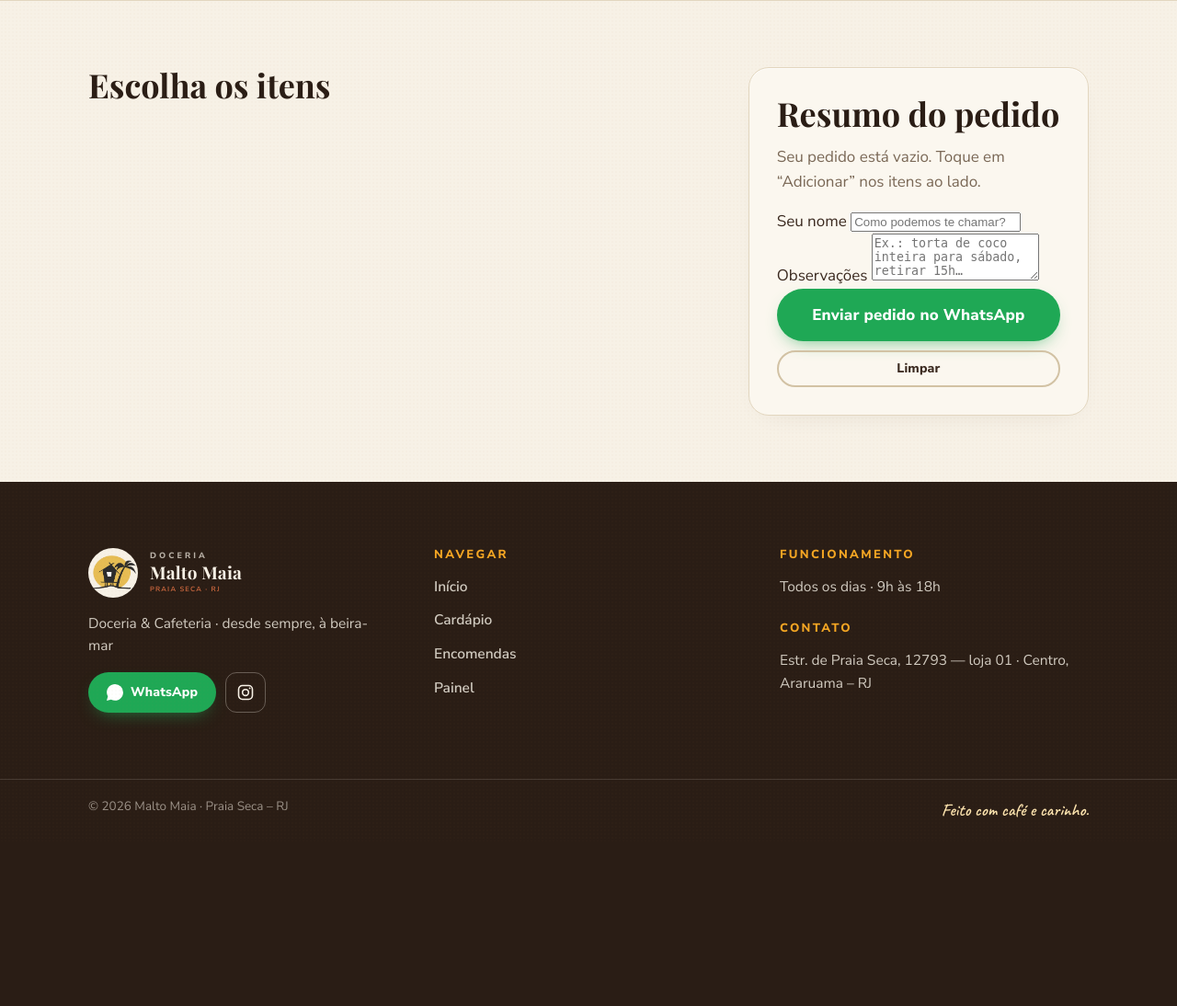
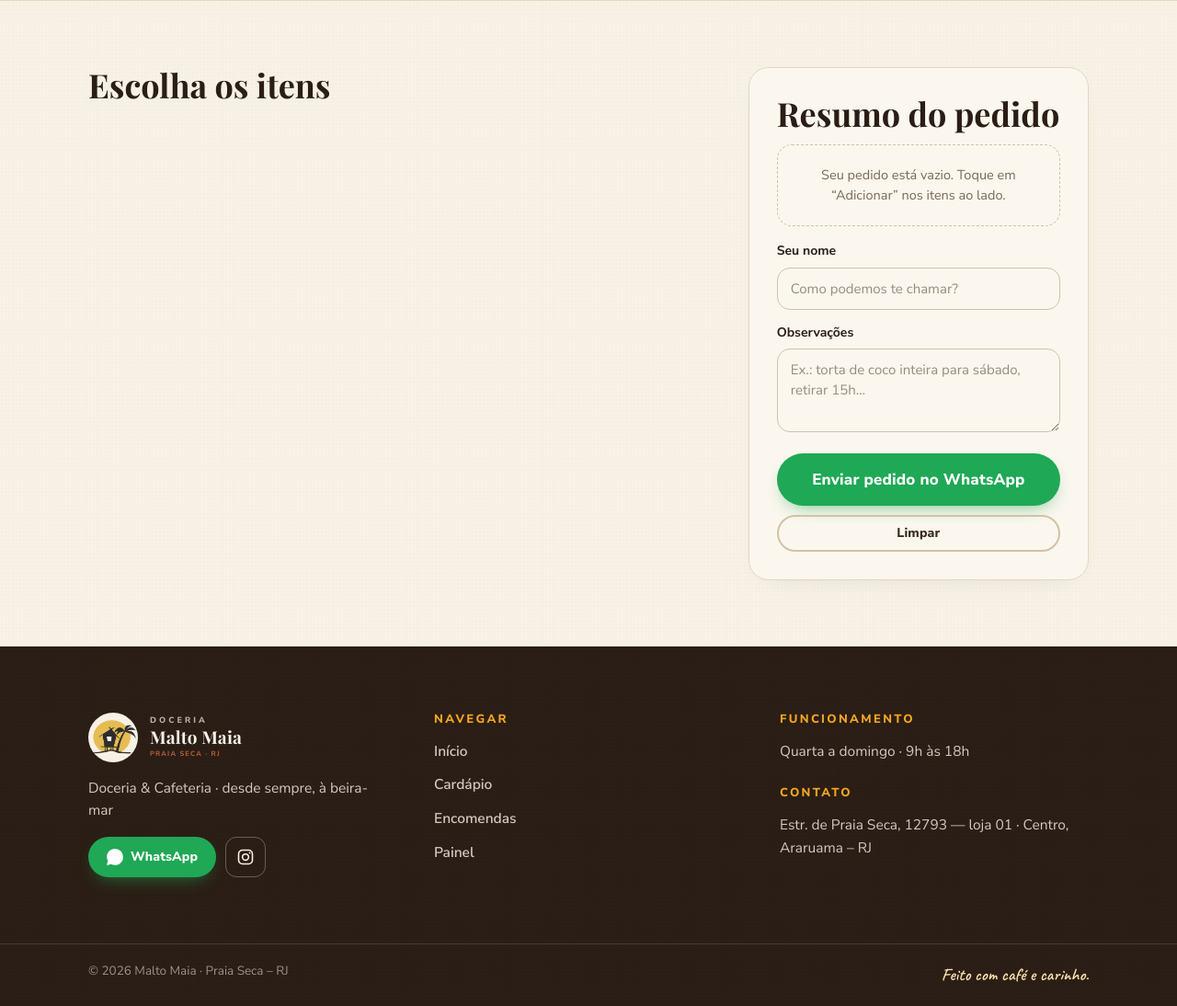
Before and after one commit to LexCardoso/malto-maia, a Django app: page /encomenda/ in a window 1280 px wide. Shown: the part 303-1397 px from the top of the page at 92% size. Before the commit the page ends 1192 px from the top, so only its background shows below. Run offline with Django 5.2, Linux system fonts and the light colour scheme; data comes from the database, SQL or seed files in the repository; data that the repository does not hold is empty; parts of the project's set-up code (start-up, migrations or seed data) failed here and were passed over; some web fonts are replaced.

Commit message:
Encomenda (carrinho on-brand) + lightbox na galeria + horario real
Resumo do pedido: os inputs usavam .adm-input (so existe no painel.css, que nao carrega no site publico) -> ficavam sem estilo, fora do padrao. Criado estilo proprio de formulario em site.css (.field input/textarea com foco sol), + polimento nos botoes +/- e no estado vazio (caixa tracejada).

Galeria: clicar na foto abre em lightbox (dialog nativo; ESC, clique fora e botao x fecham). Horario: a placa na foto visite.jpg diz 4a-feira a domingo 9-18h -> corrigido visit.hours no i18n (estava 'todos os dias'). CONFIRMAR se procede.

Co-Authored-By: Claude Opus 4.8 (1M context) <noreply@anthropic.com>

```diff
--- a/core/i18n.py
+++ b/core/i18n.py
@@ -75,7 +75,7 @@ STRINGS = {
     "visit.title": {"pt": "Venha nos visitar", "en": "Come and visit us"},
     "visit.addr": {"pt": "Estr. de Praia Seca, 12793 — loja 01 · Centro, Araruama – RJ", "en": "Estr. de Praia Seca, 12793 — loja 01 · Centro, Araruama – RJ"},
     "visit.hoursLabel": {"pt": "Horário", "en": "Hours"},
-    "visit.hours": {"pt": "Todos os dias · 9h às 18h", "en": "Every day · 9am to 6pm"},
+    "visit.hours": {"pt": "Quarta a domingo · 9h às 18h", "en": "Wednesday to Sunday · 9am to 6pm"},
     "visit.phoneLabel": {"pt": "WhatsApp", "en": "WhatsApp"},
 
     # Concept
--- a/static/css/site.css
+++ b/static/css/site.css
@@ -103,6 +103,15 @@
 .gal-grid .ph { min-height: 0; height: 100%; border-radius: var(--r-lg); border: 1px solid rgba(247,241,230,0.12); }
 .gal-grid .tall { grid-row: span 2; }
 .gal-grid .wide { grid-column: span 2; }
+.gal-grid .ph { cursor: zoom-in; }
+
+/* Lightbox da galeria (clicar na foto amplia) */
+.lightbox { width: 100%; height: 100%; max-width: 100%; max-height: 100%; margin: 0; inset: 0; padding: 0; border: 0; background: transparent; overflow: hidden; }
+.lightbox[open] { display: flex; align-items: center; justify-content: center; }
+.lightbox::backdrop { background: rgba(31, 22, 16, 0.9); backdrop-filter: blur(3px); }
+.lightbox img { max-width: 92vw; max-height: 86vh; width: auto; height: auto; border-radius: 16px; box-shadow: 0 30px 90px -20px rgba(0, 0, 0, 0.7); cursor: zoom-out; }
+.lightbox-close { position: fixed; top: 16px; right: 18px; width: 48px; height: 48px; border-radius: 999px; border: none; background: rgba(247, 241, 230, 0.16); color: var(--cream); font-size: 28px; line-height: 1; cursor: pointer; display: inline-flex; align-items: center; justify-content: center; transition: background 0.15s; }
+.lightbox-close:hover { background: rgba(247, 241, 230, 0.3); }
 
 /* ---------- ORDER STRIP (terracota) ---------- */
 .order-strip { position: relative; overflow: hidden;
@@ -223,8 +232,20 @@
 .cart-line { display: flex; align-items: center; gap: 10px; padding: 9px 0; border-bottom: 1px solid var(--line); font-size: 15px; }
 .cart-line .grow { flex: 1; }
 .qty { display: inline-flex; align-items: center; gap: 8px; }
-.qty button { width: 28px; height: 28px; border-radius: 50%; border: 1px solid var(--line-strong); background: var(--cream); font-weight: 800; line-height: 1; }
+.qty button { width: 28px; height: 28px; border-radius: 50%; border: 1.5px solid var(--line-strong); background: var(--cream); color: var(--espresso); font-size: 16px; font-weight: 800; line-height: 1; cursor: pointer; display: inline-flex; align-items: center; justify-content: center; transition: background .12s, border-color .12s; }
+.qty button:hover { background: var(--sun-soft); border-color: var(--sun); }
+.qty b { min-width: 18px; text-align: center; }
 .cart-total { display: flex; justify-content: space-between; font-weight: 800; font-size: 19px; margin: 16px 0; }
+
+/* Formulario publico (encomenda): painel.css nao carrega na area publica, estilo proprio. */
+.field { margin-bottom: 14px; }
+.field label { display: block; font-weight: 700; font-size: 14px; color: var(--espresso-ink); margin-bottom: 6px; }
+.field input, .field textarea { width: 100%; font-family: var(--body); font-size: 15px; padding: 12px 14px; background: var(--cream-soft); border: 1.5px solid var(--line-strong); border-radius: 14px; color: var(--espresso); transition: border-color .15s, box-shadow .15s, background .15s; }
+.field input::placeholder, .field textarea::placeholder { color: var(--muted); opacity: 0.75; }
+.field input:focus, .field textarea:focus { outline: none; border-color: var(--sun-deep); box-shadow: 0 0 0 3px var(--sun-soft); background: #fff; }
+.field textarea { resize: vertical; min-height: 84px; line-height: 1.45; }
+/* Estado vazio do carrinho (order.js substitui #cart por <p class="text-muted">). */
+#cart > p { text-align: center; margin: 0; padding: 22px 14px; border: 1.5px dashed var(--line-strong); border-radius: 16px; background: var(--cream-soft); font-size: 14.5px; line-height: 1.5; }
 
 .page-intro { background: var(--cream-deep); border-bottom: 1px solid var(--line); }
 .page-intro .wrap { padding-top: clamp(28px, 5vw, 52px); padding-bottom: clamp(24px, 4vw, 40px); }
--- a/templates/pedidos/encomenda.html
+++ b/templates/pedidos/encomenda.html
@@ -51,11 +51,11 @@
 
       <div class="field" style="margin-top:16px">
         <label for="cli-nome">{% t 'ord.name' %}</label>
-        <input class="adm-input" id="cli-nome" type="text" placeholder="{% t 'ord.namePh' %}" />
+        <input id="cli-nome" type="text" placeholder="{% t 'ord.namePh' %}" />
       </div>
       <div class="field">
         <label for="cli-obs">{% t 'ord.notes' %}</label>
-        <textarea class="adm-input" id="cli-obs" rows="3" placeholder="{% t 'ord.notesPh' %}"></textarea>
+        <textarea id="cli-obs" rows="3" placeholder="{% t 'ord.notesPh' %}"></textarea>
       </div>
 
       <a class="btn btn-wa btn-block btn-lg" id="send-wa" href="#" target="_blank" rel="noopener">{% t 'ord.send' %}</a>
```
Also changed, not shown: templates/core/landing.html (+22 -0 lines).
